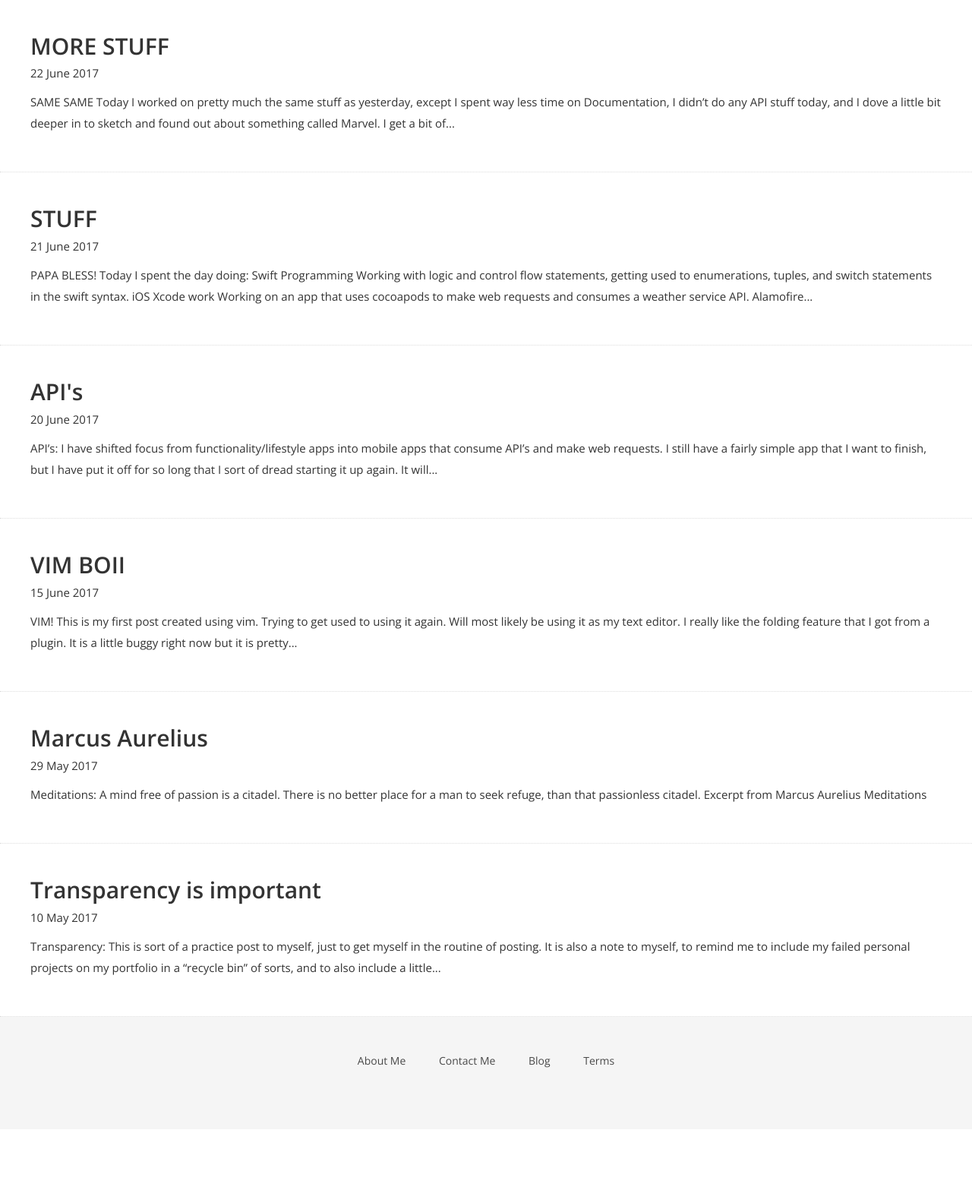
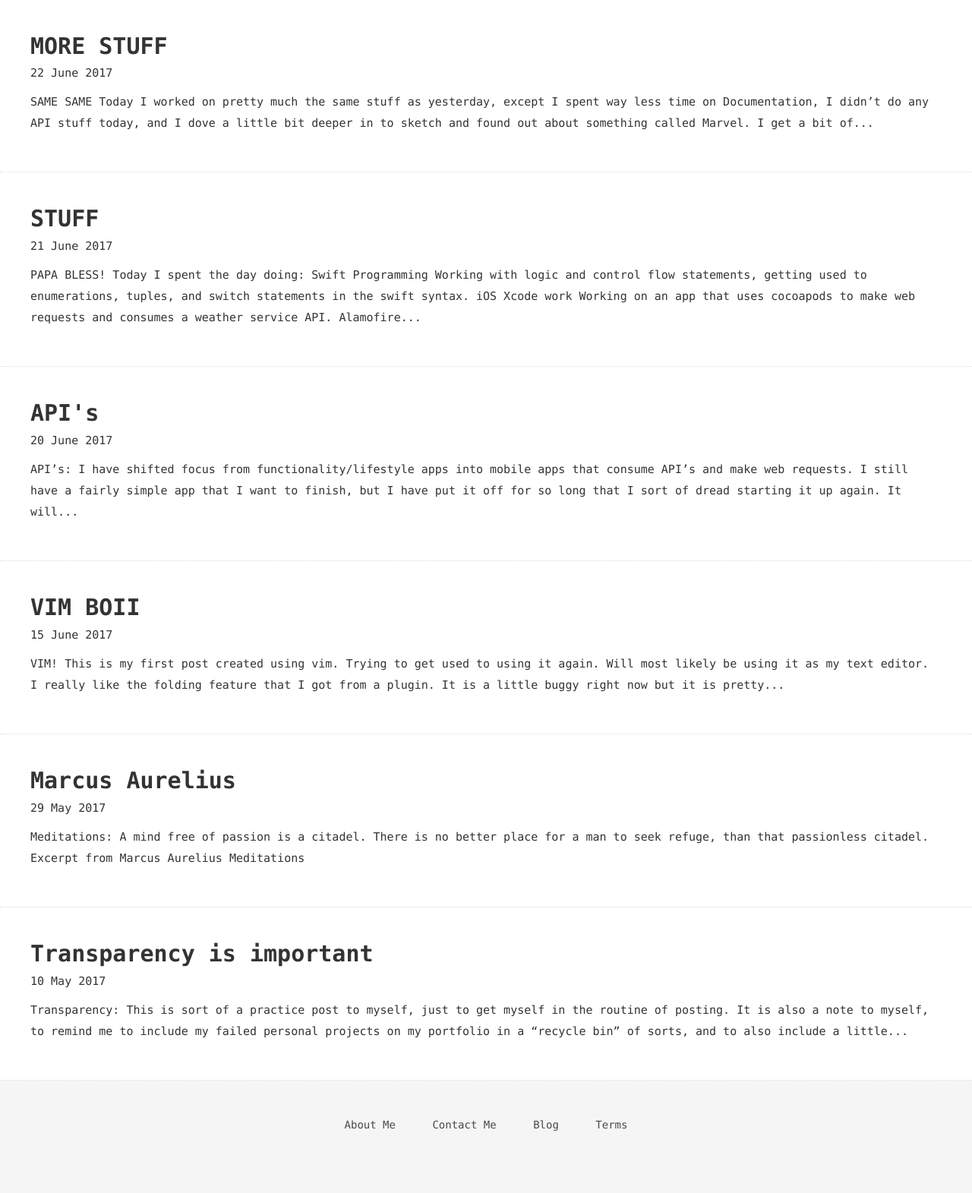
Before and after one commit to Kingslayyerr/Kingslayyerr.github.io, a Jekyll site: the page built from blog.html, in a window 1280 px wide. Shown: the part 422-1993 px from the top of the page at 76% size. Built offline with Jekyll 4.4.1, drawn with Linux system fonts in a browser that asks for light colours; nearby versions of some CDN libraries; some web fonts are replaced; before the commit the page ends 1909 px from its top, so only the background shows below that.

Commit message:
new constraints

```diff
--- a/css/airspace.css
+++ b/css/airspace.css
@@ -14,7 +14,7 @@
 	Common Css
 --*/
 body {
-  font-family: 'Open Sans', sans-serif;
+  font-family: 'menlo', sans-serif;
   -webkit-font-smoothing: antialiased;
 }
 h1,
```
